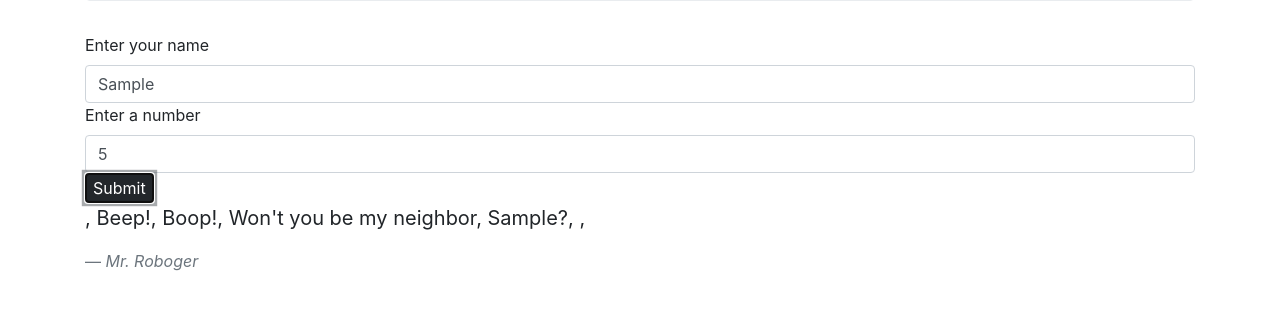
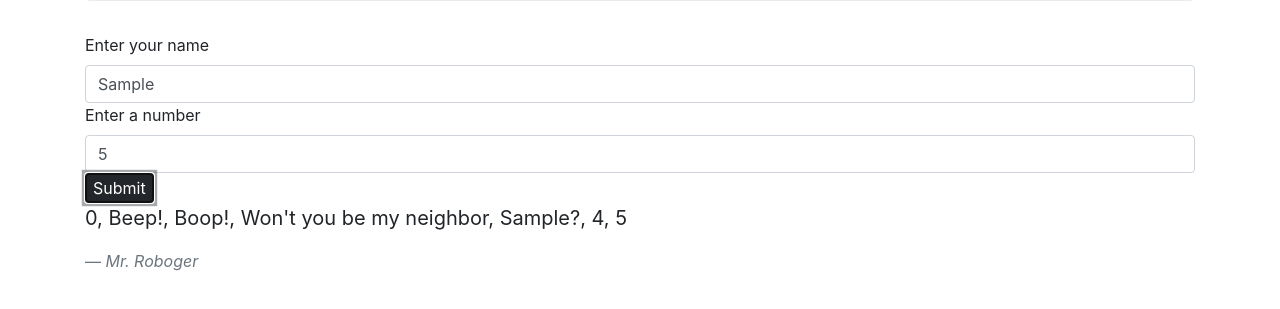
Before and after one commit to jessb-epicodus/mr-robogers-neighborhood, a plain HTML site: page index.html in a window 1280 px wide. Both pictures are taken after typing "Sample", "5" into the empty fields and a click on the button "Submit". Shown: the part 427-736 px from the top of the page. Drawn offline with Linux system fonts and the light colour scheme.

Commit message:
fix show/hide entire quote & result

```diff
--- a/css/styles.css
+++ b/css/styles.css
@@ -3,6 +3,6 @@ img {
   width: 400px;
 }
 
-/* .blockquote {
+#quote {
   display: none;
-} */
+}
--- a/index.html
+++ b/index.html
@@ -23,10 +23,12 @@
       <input id="userNumber" class="form-control" type="number">
       <button type="submit" class="btn-dark">Submit</button>
     </form>
-    <blockquote class="blockquote">
-      <p class="mb-0"> <div id="result"> </div></p>
-      <footer class="blockquote-footer"><cite title="Source Title">Mr. Roboger</cite></footer>
-    </blockquote>
+    <div id="quote">
+      <blockquote class="blockquote">
+        <p class="mb-0"> <div id="result"> </div></p>
+        <footer class="blockquote-footer"><cite title="Source Title">Mr. Roboger</cite></footer>
+      </blockquote>
+    </div>
   </div>
 </body>
 </html>
--- a/js/scripts.js
+++ b/js/scripts.js
@@ -1,21 +1,23 @@
 //business logic
 function beepBoop(num) {
-const userName = $("input#userName").val(); //UI logic in bus. logic??
+const userName = $("input#userName").val(); //  UI logic in bus. logic??
   let numArray = [];
     for (let i=0; i <= num; i++) {
       let numString = i.toString();
         if ((i % 100 === 0) && (i !== 0)) {
           numArray.push(" Hello, neighbor!");
+        // } else if (numString === 0) {
+        //   return "0";
         } else if (numString.includes("3")) {
           numArray.push(" Won't you be my neighbor, " + userName + "?");
         } else if(numString.includes("2")) {
           numArray.push(" Boop!");
         } else if (numString.includes("1")) {
           numArray.push(" Beep!");
+        // } else {
+        //   return "Complete all fields"
         } else {
-        numArray.push(" ")
-        // } else {
-        // numArray.push(" " + i)
+        numArray.push(" " + i) // if i then returns 0;
         }
     }
     return numArray;
@@ -28,6 +30,6 @@ $(document).ready(function() {
     const userNum = $("input#userNumber").val();
     // const userName = $("input#userName").val(); // moved to UI
     $("#result").text(beepBoop(userNum));
-    // $("#blockquote").show();
+    $("#quote").show();
   });
 });
```
Also changed, not shown: 1 other file.
